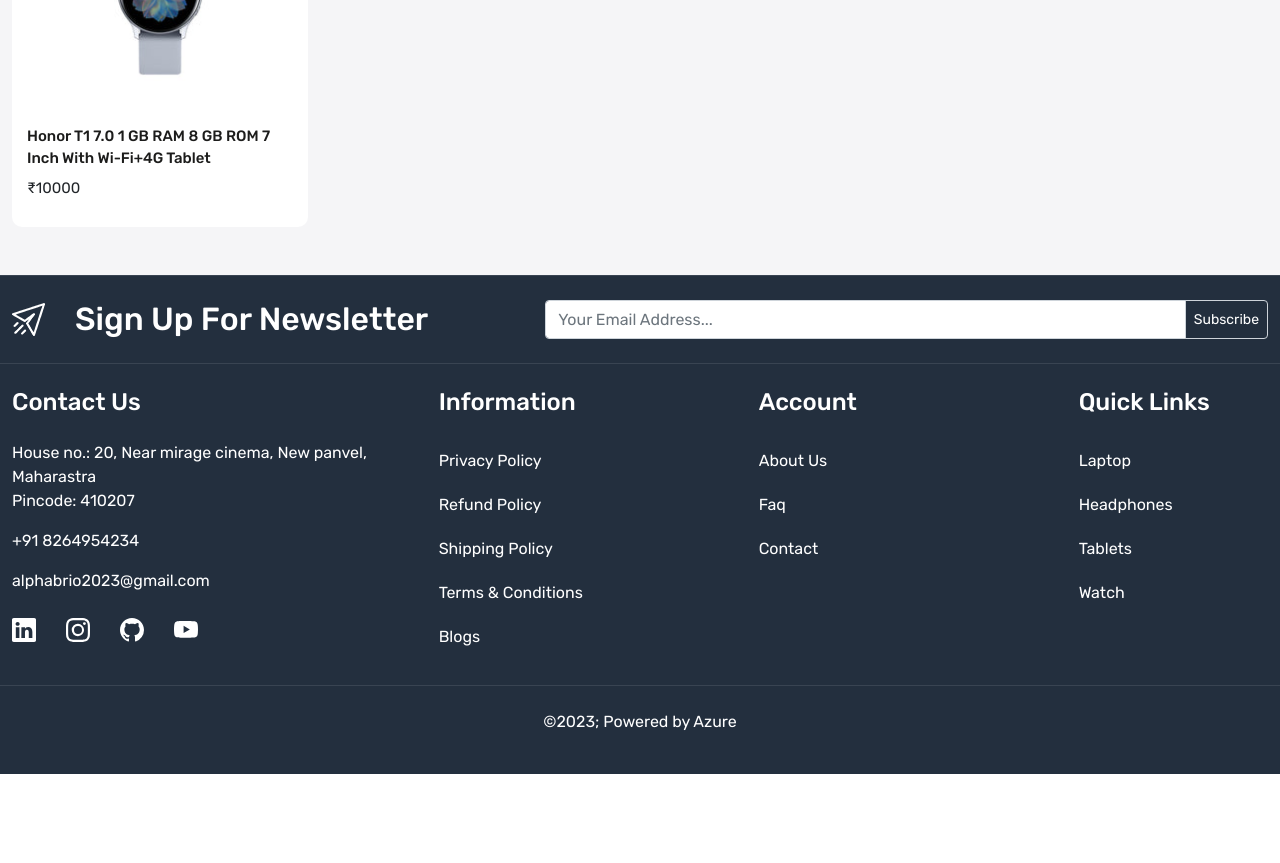
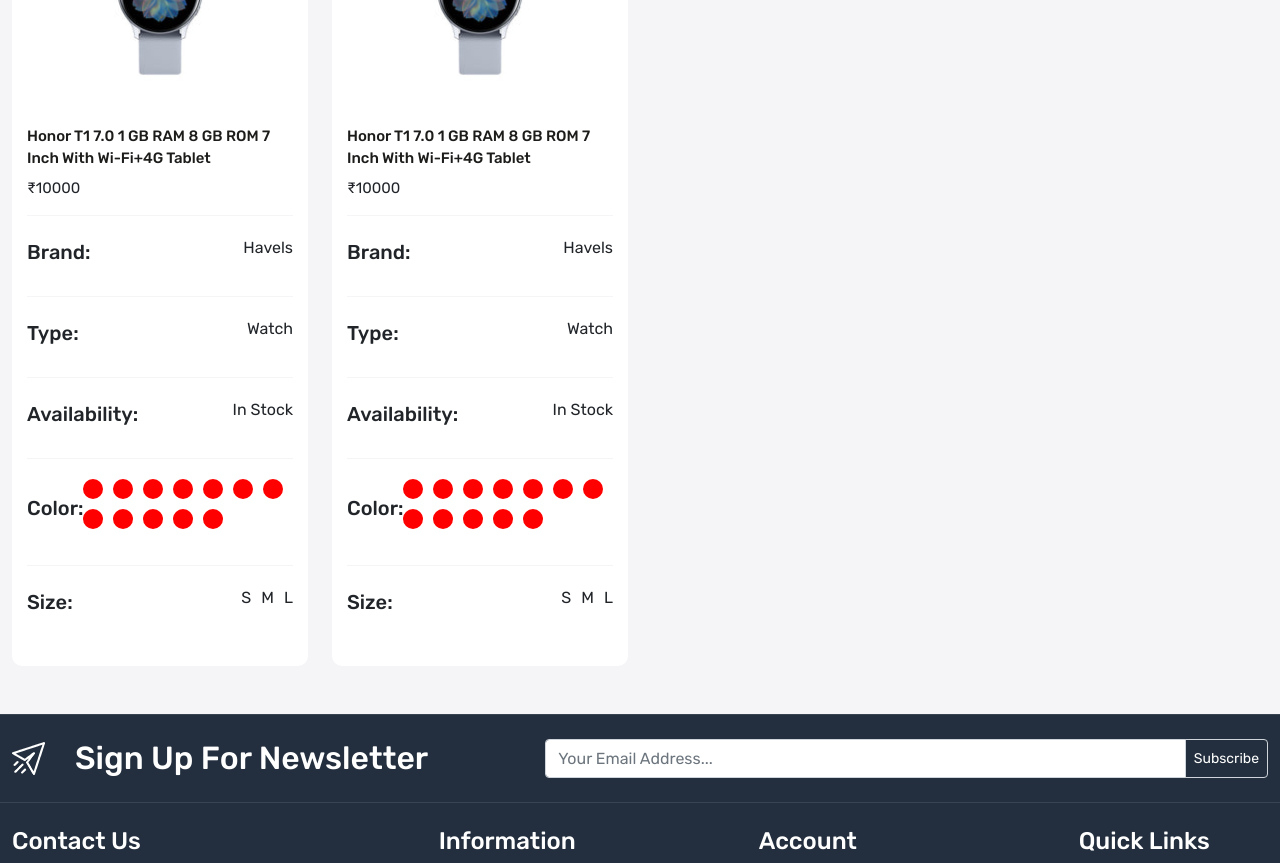
Before and after one commit to AAnuj26/AlphaBrio, a React (Vite) app: page /compare-product in a window 1280 px wide. Shown: the part 500-1363 px from the top of the page. Before the commit the page ends 1274 px from the top, so only its background shows below. Built offline with nearby package versions, Linux system fonts and the light colour scheme.

Commit message:
Feat / compare products page

```diff
--- /dev/null
+++ b/src/components/Colors.jsx
@@ -0,0 +1,22 @@
+const Colors = () => {
+  return (
+    <>
+      <ul className="colors ps-0">
+        <li></li>
+        <li></li>
+        <li></li>
+        <li></li>
+        <li></li>
+        <li></li>
+        <li></li>
+        <li></li>
+        <li></li>
+        <li></li>
+        <li></li>
+        <li></li>
+      </ul>
+    </>
+  );
+};
+
+export default Colors;
--- a/src/pages/CompareProduct.jsx
+++ b/src/pages/CompareProduct.jsx
@@ -1,6 +1,6 @@
 import BreadCrumb from "../components/BreadCrumb";
 import Meta from "../components/Meta";
-
+import Colors from "../components/Colors";
 const CompareProduct = () => {
   return (
     <>
@@ -27,7 +27,81 @@
                   <h5 className="title">
                     Honor T1 7.0 1 GB RAM 8 GB ROM 7 Inch With Wi-Fi+4G Tablet
                   </h5>
-                  <h6 className="price">₹10000</h6>
+                  <h6 className="price mb-3">₹10000</h6>
+                  <div>
+                    <div className="product-detail">
+                      <h5>Brand:</h5>
+                      <p>Havels</p>
+                    </div>
+                    <div className="product-detail">
+                      <h5>Type:</h5>
+                      <p>Watch</p>
+                    </div>
+                    <div className="product-detail">
+                      <h5>Availability:</h5>
+                      <p>In Stock</p>
+                    </div>
+                    <div className="product-detail">
+                      <h5>Color:</h5>
+                      <Colors />
+                    </div>
+                    <div className="product-detail">
+                      <h5>Size:</h5>
+                      <div className="d-flex gap-10">
+                        <p>S</p>
+                        <p>M</p>
+                        <p>L</p>
+                      </div>
+                    </div>
+                  </div>
+                </div>
+              </div>
+            </div>
+            <div className="col-3">
+              <div className="compare-product-card position-relative">
+                <img
+                  src="images/cross.svg"
+                  alt="cross"
+                  className="position-absolute cross img-fluid"
+                />
+                <div className="product-card-image">
+                  <img
+                    src="images/watch.jpg"
+                    alt="watch"
+                    className="img-fluid"
+                  />
+                </div>
+                <div className="compare-product-details">
+                  <h5 className="title">
+                    Honor T1 7.0 1 GB RAM 8 GB ROM 7 Inch With Wi-Fi+4G Tablet
+                  </h5>
+                  <h6 className="price mb-3">₹10000</h6>
+                  <div>
+                    <div className="product-detail">
+                      <h5>Brand:</h5>
+                      <p>Havels</p>
+                    </div>
+                    <div className="product-detail">
+                      <h5>Type:</h5>
+                      <p>Watch</p>
+                    </div>
+                    <div className="product-detail">
+                      <h5>Availability:</h5>
+                      <p>In Stock</p>
+                    </div>
+                    <div className="product-detail">
+                      <h5>Color:</h5>
+                      <Colors />
+                    </div>
+                    <div className="product-detail">
+                      <h5>Size:</h5>
+                      <div className="d-flex gap-10">
+                        <p>S</p>
+                        <p>M</p>
+                        <p>L</p>
+                      </div>
+                    </div>
+                  </div>
                 </div>
               </div>
             </div>
--- a/src/pages/OurStore.jsx
+++ b/src/pages/OurStore.jsx
@@ -3,6 +3,7 @@
 import ReactStars from "react-rating-stars-component";
 import ProductCard from "../components/ProductCard";
 import { useState } from "react";
+import Colors from "../components/Colors";
 
 const OurStore = () => {
   const [grid, setGrid] = useState(4);
@@ -82,20 +83,7 @@
                   <h5 className="sub-title"> Colors</h5>
                   <div>
                     <div className="d-flex flex-wrap">
-                      <ul className="colors ps-0">
-                        <li></li>
-                        <li></li>
-                        <li></li>
-                        <li></li>
-                        <li></li>
-                        <li></li>
-                        <li></li>
-                        <li></li>
-                        <li></li>
-                        <li></li>
-                        <li></li>
-                        <li></li>
-                      </ul>
+                      <Colors />
                     </div>
                   </div>
                   <h5 className="sub-title"> Size</h5>
--- a/src/styles/main.css
+++ b/src/styles/main.css
@@ -549,4 +549,12 @@
   line-height: 22px;
   font-weight: 400;
 }
+.compare-product-details .product-detail {
+  display: flex;
+  justify-content: space-between;
+  align-items: center;
+  padding: 20px 0px;
+  border-top: 1px solid var(--color-f5f5f7);
+}
+
 /* Compare Product Card ends here */
```
